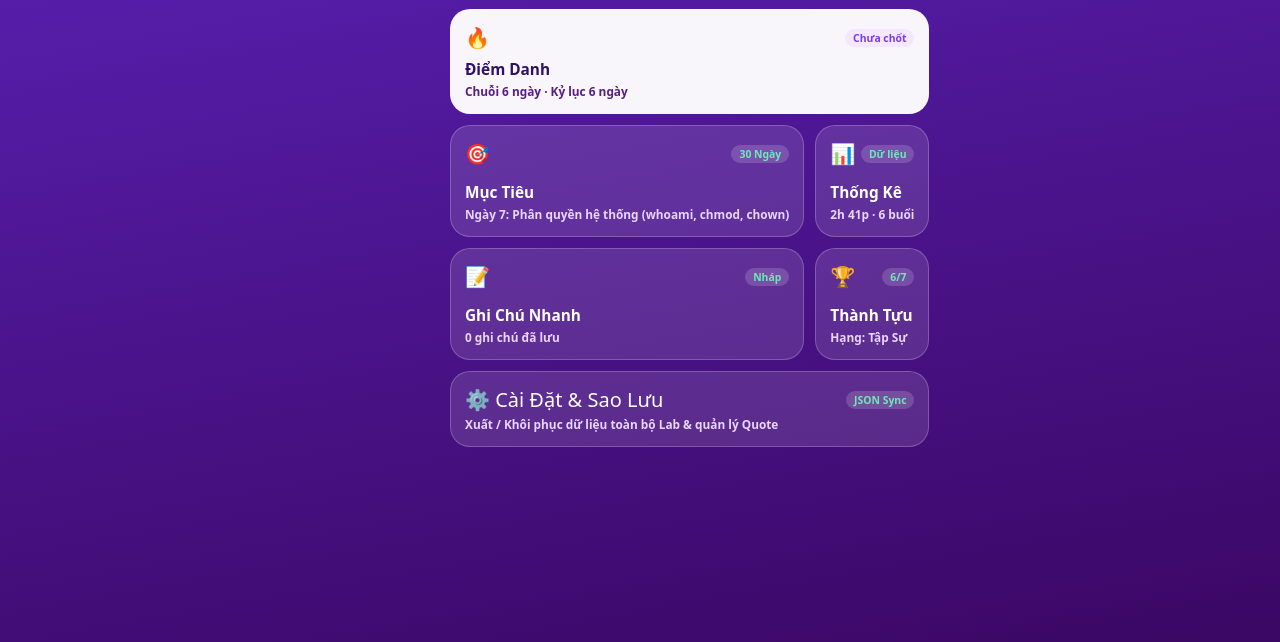
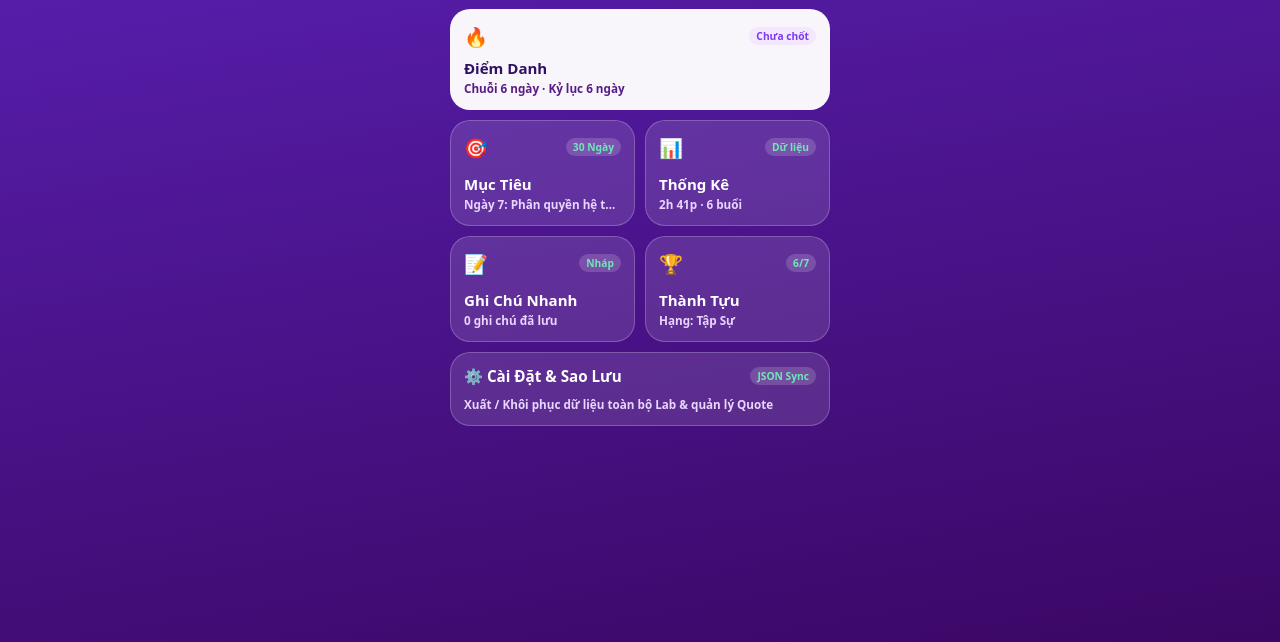
Before and after one commit to NghjaBoNC/Lab, a plain HTML site: page index.html in a window 1280 px wide. Shown: the part 158-800 px from the top of the page. Drawn offline with Linux system fonts and the light colour scheme.

Commit message:
Fix bento grid overflow

```diff
--- a/index.html
+++ b/index.html
@@ -4,27 +4,28 @@
   <meta charset="UTF-8" />
   <meta name="viewport" content="width=device-width, initial-scale=1.0, maximum-scale=1.0, user-scalable=no" />
   <title>NghjaBoNC's Lab</title>
-  <link rel="stylesheet" href="core/theme.css?v=1" />
+  <link rel="stylesheet" href="core/theme.css?v=2" />
   <style>
     .hero-lab { display: flex; flex-direction: column; gap: 4px; }
     .lab-sub { font-size: 0.72rem; font-weight: 800; letter-spacing: 1px; color: var(--gold); }
     .lab-title { font-size: 1.35rem; font-weight: 900; }
-    .lab-status { font-size: 0.78rem; color: var(--text-sub); margin-top: 2px; }
-    .bento-grid { display: grid; grid-template-columns: 1fr 1fr; gap: 11px; }
+    .lab-status { font-size: 0.78rem; color: var(--text-sub); margin-top: 2px; line-height: 1.35; }
+    .bento-grid { display: grid; grid-template-columns: minmax(0, 1fr) minmax(0, 1fr); gap: 10px; width: 100%; }
     .mod-card {
+      min-width: 0; overflow: hidden;
       background: var(--glass-bg); border: 1px solid var(--glass-border);
-      border-radius: var(--r-card); padding: 14px; text-decoration: none; color: var(--text-light);
-      display: flex; flex-direction: column; justify-content: space-between; min-height: 112px;
+      border-radius: var(--r-card); padding: 13px; text-decoration: none; color: var(--text-light);
+      display: flex; flex-direction: column; justify-content: space-between; min-height: 106px;
       transition: transform 0.14s ease, background 0.14s ease;
     }
     .mod-card:active { transform: scale(0.97); background: rgba(255,255,255,0.2); }
-    .mod-card.featured { grid-column: span 2; background: var(--card-bg); color: var(--text-dark); min-height: 96px; }
-    .mod-top { display: flex; align-items: center; justify-content: space-between; }
-    .mod-ico { font-size: 1.25rem; }
-    .mod-tag { font-size: 0.65rem; font-weight: 800; padding: 2px 8px; border-radius: 999px; background: rgba(255,255,255,0.16); color: var(--mint); }
+    .mod-card.featured { grid-column: span 2; background: var(--card-bg); color: var(--text-dark); min-height: 92px; }
+    .mod-top { display: flex; align-items: center; justify-content: space-between; gap: 6px; }
+    .mod-ico { font-size: 1.2rem; flex-shrink: 0; }
+    .mod-tag { font-size: 0.64rem; font-weight: 800; padding: 2px 7px; border-radius: 999px; background: rgba(255,255,255,0.16); color: var(--mint); white-space: nowrap; }
     .mod-card.featured .mod-tag { background: #f3e8ff; color: var(--primary); }
-    .mod-name { font-size: 0.96rem; font-weight: 800; margin-top: 8px; }
-    .mod-live { font-size: 0.74rem; font-weight: 600; color: var(--text-sub); margin-top: 3px; white-space: nowrap; overflow: hidden; text-overflow: ellipsis; }
+    .mod-name { font-size: 0.94rem; font-weight: 800; margin-top: 8px; }
+    .mod-live { font-size: 0.73rem; font-weight: 600; color: var(--text-sub); margin-top: 3px; white-space: nowrap; overflow: hidden; text-overflow: ellipsis; }
     .mod-card.featured .mod-live { color: #581c87; }
   </style>
 </head>
@@ -82,16 +83,16 @@
         </div>
       </a>
 
-      <a href="cai-dat/" class="mod-card" style="grid-column: span 2; min-height: 76px;">
-        <div class="mod-top"><span class="mod-ico">⚙️ Cài Đặt & Sao Lưu</span><span class="mod-tag">JSON Sync</span></div>
+      <a href="cai-dat/" class="mod-card" style="grid-column: span 2; min-height: 74px;">
+        <div class="mod-top"><span class="mod-ico" style="font-size:0.95rem;font-weight:800;">⚙️ Cài Đặt & Sao Lưu</span><span class="mod-tag">JSON Sync</span></div>
         <div class="mod-live">Xuất / Khôi phục dữ liệu toàn bộ Lab & quản lý Quote</div>
       </a>
     </section>
   </main>
 
   <script src="core/quotes.js"></script>
-  <script src="core/roadmap.js?v=1"></script>
-  <script src="core/store.js?v=1"></script>
+  <script src="core/roadmap.js?v=2"></script>
+  <script src="core/store.js?v=2"></script>
   <script>
     const s = LabStore.load();
     const today = LabStore.toDateKey(new Date());
```
